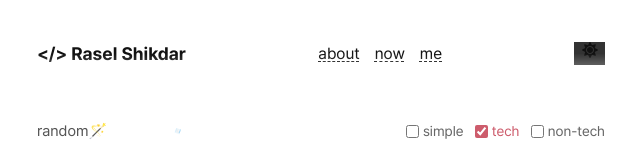
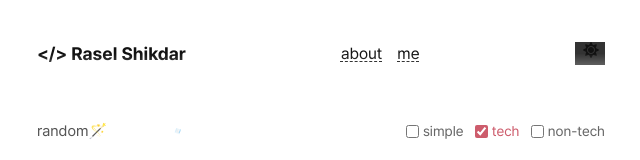
Before and after one commit to raselshikdar/blog.rasel.us.kg, a Next.js app: page / in a window 1280 px wide. Shown: the top 160 px of the page, without its empty margins (319-959 px from the left). Built offline with nearby package versions, Linux system fonts and the light colour scheme; a web font is replaced by a local one.

Commit message:
Update Header.tsx

```diff
--- a/src/components/Header/Header.tsx
+++ b/src/components/Header/Header.tsx
@@ -45,9 +45,6 @@ const Header = () => {
             <Link href="/about">about</Link>
           </li>
           <li>
-            <Link href="/now">now</Link>
-          </li>
-          <li>
             <Link href="https://rasel.us.kg" target="__blank" rel="noopener noreferrer">me</Link>
           </li>
         </ul>
```
